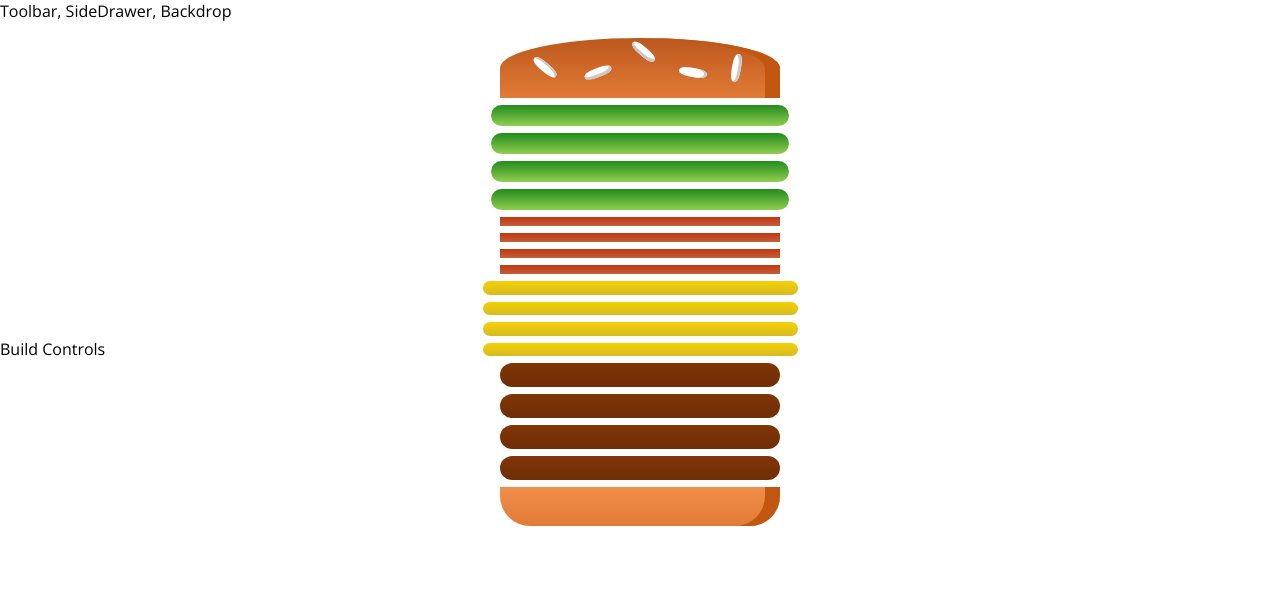
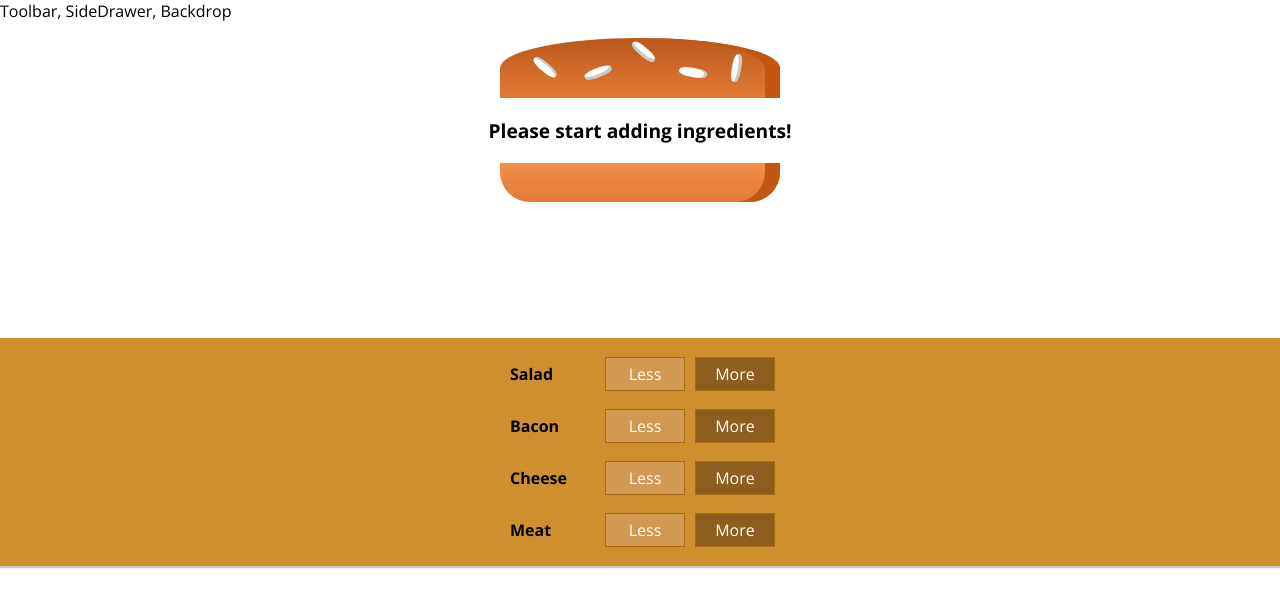
Before and after one commit to D-Pakamore/burger, a React app: page / in a window 1280 px wide. Shown: the top 606 px of the page. Built offline with nearby package versions, Linux system fonts and the light colour scheme.

Commit message:
latest commit lul

```diff
--- /dev/null
+++ b/src/components/Burger/BuildControls/BuildControl/BuildControl.module.css
@@ -0,0 +1,56 @@
+.BuildControl {
+  display: flex;
+  justify-content: space-between;
+  align-items: center;
+  margin: 5px 0;
+}
+
+.BuildControl Button {
+  display: block;
+  font: inherit;
+  padding: 5px;
+  margin: 0 5px;
+  width: 80px;
+  border: 1px solid #aa6817;
+  cursor: pointer;
+  outline: none;
+}
+
+.BuildControl button:disabled {
+  background-color: #AC9980;
+  border: 1px solid #7E7365;
+  color: #ccc;
+  cursor: default;
+}
+
+.BuildControl button:hover:disabled {
+  background-color: #AC9980;
+  color: #ccc;
+  cursor: not-allowed;
+}
+
+.Label {
+  padding: 10px;
+  font-weight: bold;
+  width: 80px;
+}
+
+.BuildControl .Less {
+  background-color: #D39952;
+  color: white;
+}
+
+.BuildControl .More {
+  background-color: #8F5E1E;
+  color: white;
+}
+
+.BuildControl .Less:hover, .BuildControl .Less:active {
+  background-color: #DAA972;
+  color: white;
+}
+
+.BuildControl .More:hover,.BuildControl .More:active {
+  background-color: #99703F;
+  color: white;
+}
--- /dev/null
+++ b/src/components/Burger/BuildControls/BuildControl/BuildControl.tsx
@@ -0,0 +1,16 @@
+import React from "react";
+import classes from './BuildControl.module.css';
+
+interface thisProps {
+  label: string;
+}
+
+const buildControl = (props: thisProps) => (
+    <div className={classes.BuildControl}>
+        <div className={classes.Label}>{props.label}</div>
+        <button className={classes.Less}>Less</button>
+        <button className={classes.More}>More</button>
+    </div>
+);
+
+export default buildControl
--- /dev/null
+++ b/src/components/Burger/BuildControls/BuildControls.module.css
@@ -0,0 +1,51 @@
+.BuildControls {
+  width: 100%;
+  background-color: #cf8f2e;
+  display: flex;
+  flex-flow: column;
+  align-items: center;
+  box-shadow: 0 2px 1px #ccc;
+  margin: auto;
+  padding: 10px 0;
+}
+
+.OrderButton {
+  background-color: #DAD735;
+  outline: none;
+  cursor: pointer;
+  border: 1px solid #966909;
+  color: #966909;
+  font-family: inherit;
+  font-size: 1.2em;
+  padding: 15px 30px;
+  box-shadow: 2px 2px 2px #966909;
+}
+
+.OrderButton:hover, .OrderButton:active {
+  background-color: #A0DB41;
+  border: 1px solid #966909;
+  color: #966909;
+}
+
+.OrderButton:disabled {
+  background-color: #C7C6C6;
+  cursor: not-allowed;
+  border: 1px solid #ccc;
+  color: #888888;
+}
+
+.OrderButton:not(:disabled) {
+  animation: enable 0.3s linear;
+}
+
+@keyframes enable {
+  0% {
+      transform: scale(1);
+  }
+  60% {
+      transform: scale(1.1);
+  }
+  100% {
+      transform: scale(1);
+  }
+}
--- /dev/null
+++ b/src/components/Burger/BuildControls/BuildControls.tsx
@@ -0,0 +1,21 @@
+import React from "react";
+
+import classes from './BuildControls.module.css';
+import BuildControl from './BuildControl/BuildControl';
+
+const controls = [
+  { label: 'Salad', type: 'salad'},
+  { label: 'Bacon', type: 'bacon'},
+  { label: 'Cheese', type: 'cheese'},
+  { label: 'Meat', type: 'meat'},
+];
+
+const buildControls = (props: any) => (
+  <div className={classes.BuildControls}>
+      {controls.map(ctrl => (
+        <BuildControl key={ctrl.label} label={ctrl.label}/>
+      ))}
+  </div>
+);
+
+export default buildControls;
--- a/src/components/Burger/Burger.tsx
+++ b/src/components/Burger/Burger.tsx
@@ -7,19 +7,48 @@ interface TheseProps {
 }
 
 const burger = (props: TheseProps) => {
-  const transformedIngredients = Object.keys(props.ingredients)
-  .map(igKey => {
-    return [...Array(Object.keys(props.ingredients).length)].map((_, i) => {
-      return <BurgerIngredient key={igKey + i} type={igKey}/>;
+  const transformedIngredientsNames = Object.keys(props.ingredients);
+  const transformedIngredientsValues: number[] = Object.values(props.ingredients);
+  const ingredientsJsxElements: JSX.Element[] = [];
+
+
+  if (transformedIngredientsValues.reduce((prev, current) => prev + current) === 0) {
+    ingredientsJsxElements.push(<p>Please start adding ingredients!</p>);
+  }
+
+  // creating emty arrays with length of given elements
+  const ingredientsEmtyArray = transformedIngredientsValues.map(igValue => {
+    return [...Array(igValue)]
+  })
+
+
+
+  //filling my emty array, with ingredient names
+  ingredientsEmtyArray.forEach(arr => {
+    arr.fill(transformedIngredientsNames[ingredientsEmtyArray.indexOf(arr)]);
+  });
+
+
+  //Initializing Array with JSX elements
+  ingredientsEmtyArray.forEach(arr => {
+    arr.map((ing, i) => {
+      return ingredientsJsxElements.push(<BurgerIngredient key={ing + i} type={ing} />);
     })
   });
+
+
+
   return (
     <div className={classes.Burger}>
       <BurgerIngredient type={"bread-top"}/>
-        {transformedIngredients}
+        {ingredientsJsxElements}
       <BurgerIngredient type={"bread-bottom"}/>
     </div>
   );
 };
 
 export default burger;
+
+function sum(arg0: any): any {
+  throw new Error("Function not implemented.");
+}
--- a/src/containers/BurgerBuilder/BurgerBuilder.tsx
+++ b/src/containers/BurgerBuilder/BurgerBuilder.tsx
@@ -2,22 +2,34 @@ import React from "react";
 import { Component } from "react";
 import MyAux from "../../hoc/MyAux";
 import Burger from "../../components/Burger/Burger";
+import BuildControls from '../../components/Burger/BuildControls/BuildControls';
 
 class BurgerBuilder extends Component {
 
   state = {
     ingredients: {
-      salad: 1,
-      bacon: 1,
-      cheese: 2,
-      meat: 2
+      salad: 0,
+      bacon: 0,
+      cheese: 0,
+      meat: 0
     }
   }
+
+  // addIngredientHandler = (type: string) => {
+  //   const oldCount = this.state.ingredients.type;
+  //   const updatedCount = oldCount + 1;
+  //   const updatedIngredients = {
+  //     ...this.state.ingredients
+  //   };
+  //   updatedIngredients[type] = updatedCount;
+  // }
+  // https://stackoverflow.com/questions/46987816/using-state-in-react-with-typescript/46987987
+
   render () {
     return (
       <MyAux>
         <Burger ingredients={this.state.ingredients}/>
-        <div>Build Controls</div>
+        <BuildControls/>
       </MyAux>
     );
   }
```
